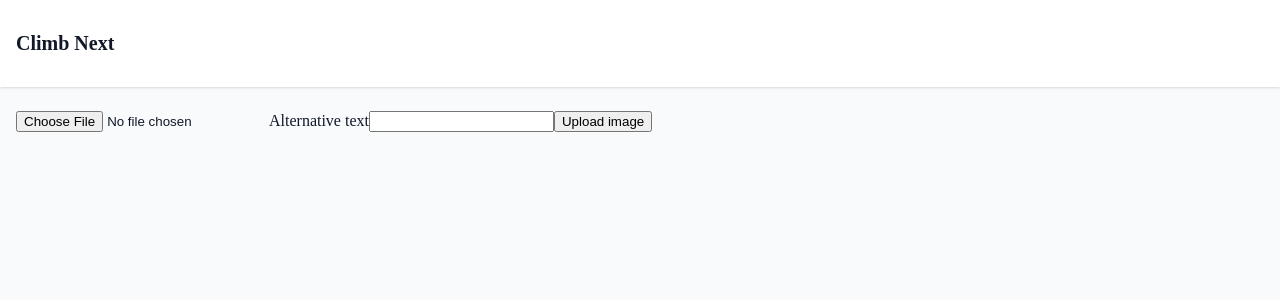
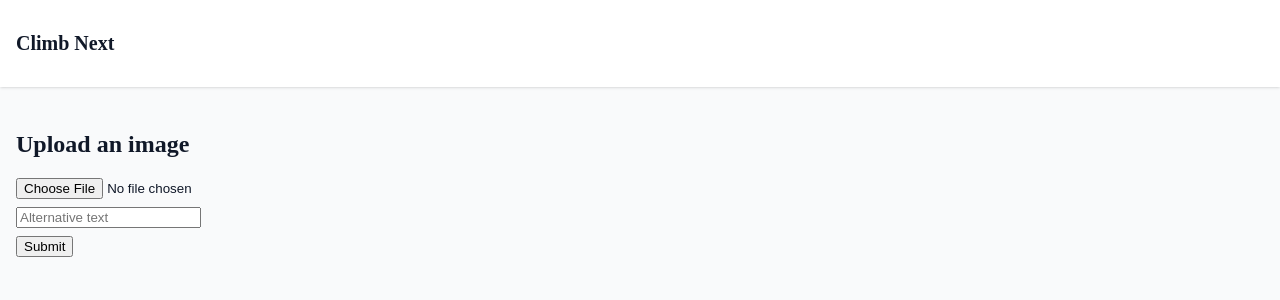
Before and after one commit to lgrosz/climb-next, a Next.js app: page /images/new in a window 1280 px wide. Shown: the top 300 px of the page. Built offline with nearby package versions, Linux system fonts and the light colour scheme.

Commit message:
feat!: implement images/new with new upload route
This removes the formation-id handling.

```diff
--- a/app/images/new/page.tsx
+++ b/app/images/new/page.tsx
@@ -1,89 +1,98 @@
 "use client";
 
-import Form from "next/form";
-import { prepareImageUpload } from "@/images/actions";
-import { useRouter, useSearchParams } from "next/navigation";
-import { FormEvent, Suspense, useCallback, useRef, useState } from "react";
+import { useActionState } from "react";
 
-function UploadForm()
-{
-  const formRef = useRef<HTMLFormElement>(null);
-  const router = useRouter();
-  const params = useSearchParams();
-  const [progress, setProgress] = useState(0);
+type SuccessState = { success: true; imageId: string };
+type ErrorState = { success: false; error: string };
+type InitialState = null;
+type FormState = SuccessState | ErrorState | InitialState;
 
-  const handle = useCallback(async (e: FormEvent<HTMLFormElement>) => {
-    e.preventDefault();
+async function uploadImage(_: FormState,  formData: FormData): Promise<FormState> {
+  const res = await fetch("/images/new/upload", {
+    method: "POST",
+    body: formData,
+  });
 
-    if (!formRef.current) return;
+  let data;
 
-    const formData = new FormData(formRef.current);
-    const file = formData.get("image") as File | null;
-    const alt = formData.get("alt")?.toString();
+  try {
+    data = await res.json();
+    return { success: true, imageId: data.id as string };
+  } catch {
+    return { success: false, error: "Failed to upload image." };
+  }
+}
 
-    if (!file?.size) {
-      // TODO redirect to error page?
-      return;
-    }
-
-    console.log("prepareImageUpload with formations", params.getAll("formation"));
-
-    const { image, uploadUrl } = await prepareImageUpload(
-      file.name,
-      alt || undefined,
-      params.getAll("formation")
-    );
-
-    await new Promise<void>((resolve, reject) => {
-      const xhr = new XMLHttpRequest();
-      xhr.open("PUT", uploadUrl);
-
-      xhr.upload.onprogress = (event) => {
-        if (event.lengthComputable) {
-          const percent = (event.loaded / event.total) * 100;
-          setProgress(percent);
-        }
-      };
-
-      xhr.onload = () => {
-        if (xhr.status >= 200 && xhr.status < 300) {
-          setProgress(100);
-          resolve();
-        } else {
-          reject(new Error(`Upload failed with status ${xhr.status}`));
-        }
-      };
-
-      xhr.onerror = () => reject(new Error("Network error during upload"));
-
-      xhr.setRequestHeader("Content-Type", file.type);
-      xhr.send(file);
-    });
-
-    router.push(`/images/${image.id}`);
-  }, [router, params]);
+export default function Page() {
+  const [state, dispatch, pending] = useActionState(uploadImage, null);
 
   return (
-    <Form ref={formRef} action="" onSubmit={handle}>
-      <input name="image" type="file" accept="image/*" />
-      <label htmlFor="alt">Alternative text</label>
-      <input name="alt" type="text" />
-      <button type="submit">Upload image</button>
-      { progress > 0 &&
-        <>
-          <label htmlFor="progress">Progress</label>
-          <progress max="100" value={progress}>{progress}%</progress>
-        </>
-      }
-    </Form>
+    <>
+      <section aria-labelledby="upload-heading" className="mt-4">
+        <h2 id="upload-heading">
+          {state === null ? "Upload an image" : "Upload another image"}
+        </h2>
+        { pending && <progress className="block" /> }
+        <form action={dispatch} className="space-y-2">
+          <input
+            type="file"
+            name="file"
+            accept="image/*"
+            placeholder="Choose file"
+            disabled={pending}
+            className="block"
+          />
+          <input
+            type="text"
+            name="alt"
+            placeholder="Alternative text"
+            disabled={pending}
+            className="block"
+          />
+          <input
+            type="submit"
+            disabled={pending}
+            className="block"
+          />
+        </form>
+      </section>
+
+      {state?.success === true && (
+        <section aria-labelledby="success-heading" className="mt-4">
+          <h2 id="success-heading">Upload successful</h2>
+          <figure>
+            <img
+              src={`/images/${state.imageId}/download`}
+              alt="Uploaded image"
+              className="max-w-[300px] rounded-md"
+            />
+            <figcaption className="mt-1 text-sm text-gray-600">
+              <a
+                href={`/images/${state.imageId}`}
+                target="_blank"
+                rel="noreferrer"
+              >
+                View image
+              </a>
+              {" | "}
+              <a
+                href={`/images/${state.imageId}/download`}
+                target="_blank"
+                rel="noreferrer"
+              >
+                Download
+              </a>
+            </figcaption>
+          </figure>
+        </section>
+      )}
+
+      {state?.success === false && (
+        <section aria-labelledby="error-heading" className="mt-4">
+          <h2 id="error-heading">Upload failed</h2>
+          <p className="text-red-600">Error: {state.error}</p>
+        </section>
+      )}
+    </>
   );
 }
-
-export default function Page()
-{
-  return (
-    <Suspense>
-      <UploadForm />
-    </Suspense>
-  );
-}
```
